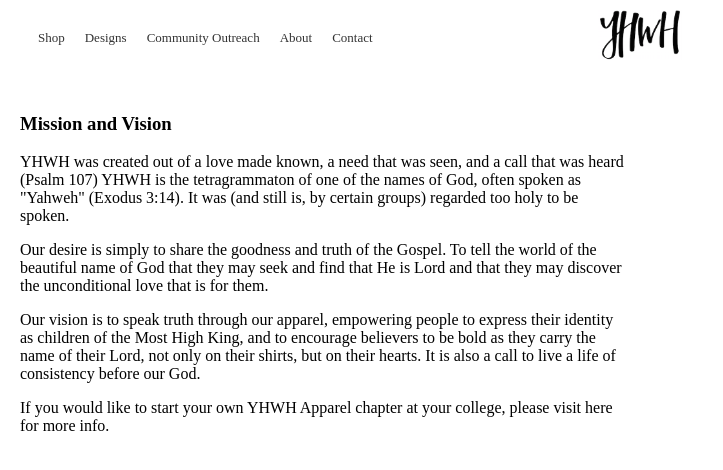
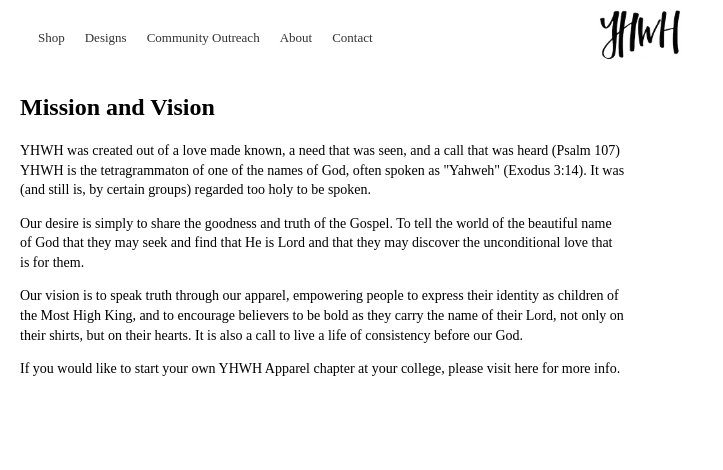
Before and after one commit to ekshaw/yhwh-apparel, a React (Create React App) app: page /about in a window 1280 px wide. Shown: the top 470 px of the page, without its empty margins (0-723 px from the left). Built offline with nearby package versions, Linux system fonts and the light colour scheme.

Commit message:
added some styling on about

```diff
--- a/src/pages/About.js
+++ b/src/pages/About.js
@@ -10,7 +10,7 @@
     return (
       <div className='about'>
         <div className='about-description'>
-          <h3>Mission and Vision</h3>
+          <h2>Mission and Vision</h2>
           {paragraphs.map((paragraph, index) =>
             <p
               key={index}
--- a/src/styles/css/App.css
+++ b/src/styles/css/App.css
@@ -117,6 +117,11 @@
   .about .about-description {
     width: 50%;
     padding-right: 15px; }
+    .about .about-description h2 {
+      margin-top: 0; }
+    .about .about-description p {
+      line-height: 1.4;
+      font-size: 14px; }
   .about .about-video {
     width: 50%;
     padding-left: 15px; }
--- a/src/styles/scss/_about.scss
+++ b/src/styles/scss/_about.scss
@@ -7,6 +7,15 @@
   .about-description {
     width: 50%;
     padding-right: 15px;
+
+    h2 {
+      margin-top: 0;
+    }
+
+    p {
+      line-height: 1.4;
+      font-size: 14px;
+    }
   }
 
   .about-video {
```
